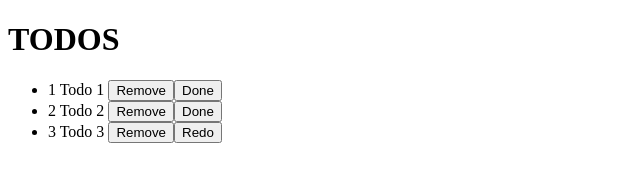
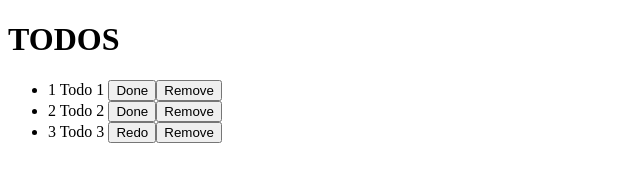
Before and after one commit to pmarcosfelipe/angular-todo, an Angular app: page / in a window 1280 px wide. Shown: the top 193 px of the page, without its empty margins (0-640 px from the left). Built offline with nearby package versions, Linux system fonts and the light colour scheme.

Commit message:
create remove function and use binding to trigger the event  when button ]pressed

```diff
--- a/src/app/app.component.html
+++ b/src/app/app.component.html
@@ -2,8 +2,8 @@
 <ul>
   <li *ngFor="let todo of todos">
     {{ todo.id }} {{ todo.description }}
-    <button>Remove</button>
     <button *ngIf="!todo.done">Done</button>
     <button *ngIf="todo.done">Redo</button>
+    <button (click)="remove(todo)">Remove</button>
   </li>
 </ul>
--- a/src/app/app.component.ts
+++ b/src/app/app.component.ts
@@ -4,7 +4,7 @@ import { Todo } from 'src/models/todo.model';
 @Component({
   selector: 'app-root',
   templateUrl: './app.component.html',
-  styleUrls: ['./app.component.css']
+  styleUrls: ['./app.component.css'],
 })
 export class AppComponent {
   public todos: Todo[] = [];
@@ -16,5 +16,14 @@ export class AppComponent {
     this.todos.push(new Todo(3, 'Todo 3', true));
   }
 
+  remove(todo: Todo) {
+    const index = this.todos.indexOf(todo);
+    if (index !== -1) {
+      this.todos.splice(index, 1);
+    }
+  }
 
+  markAsDone(todo: Todo) {}
+
+  markAsUndone(todo: Todo) {}
 }
```
